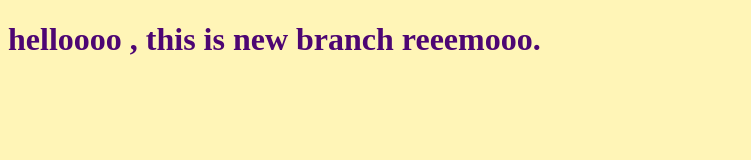
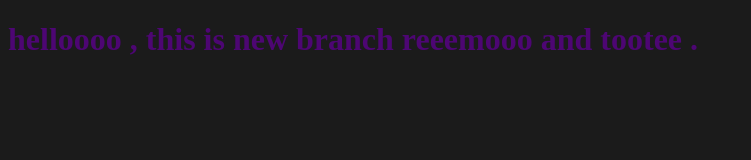
Before and after one commit to ReemM2/myproject, a plain HTML site: page index.html in a window 1280 px wide. Shown: the whole page, without its empty margins (0-751 px from the left). Drawn offline with Linux system fonts and the light colour scheme.

Commit message:
New Style for the websit

```diff
--- a/index.html
+++ b/index.html
@@ -7,7 +7,7 @@
     <link rel="stylesheet" href="style.css">
 </head>
 <body>
-    <h1>helloooo , this is new branch reeemooo.<h1>
+    <h1>helloooo , this is new branch reeemooo and tootee .<h1>
     <script src="app.js"></script>
 </body>
 </html>
--- a/style.css
+++ b/style.css
@@ -3,6 +3,6 @@ h1{
 color:rgb(77, 6, 115);
 }
 body{
-    background-color: rgb(255, 245, 183);
+    background-color: rgb(27, 27, 27);
 
 }
```
